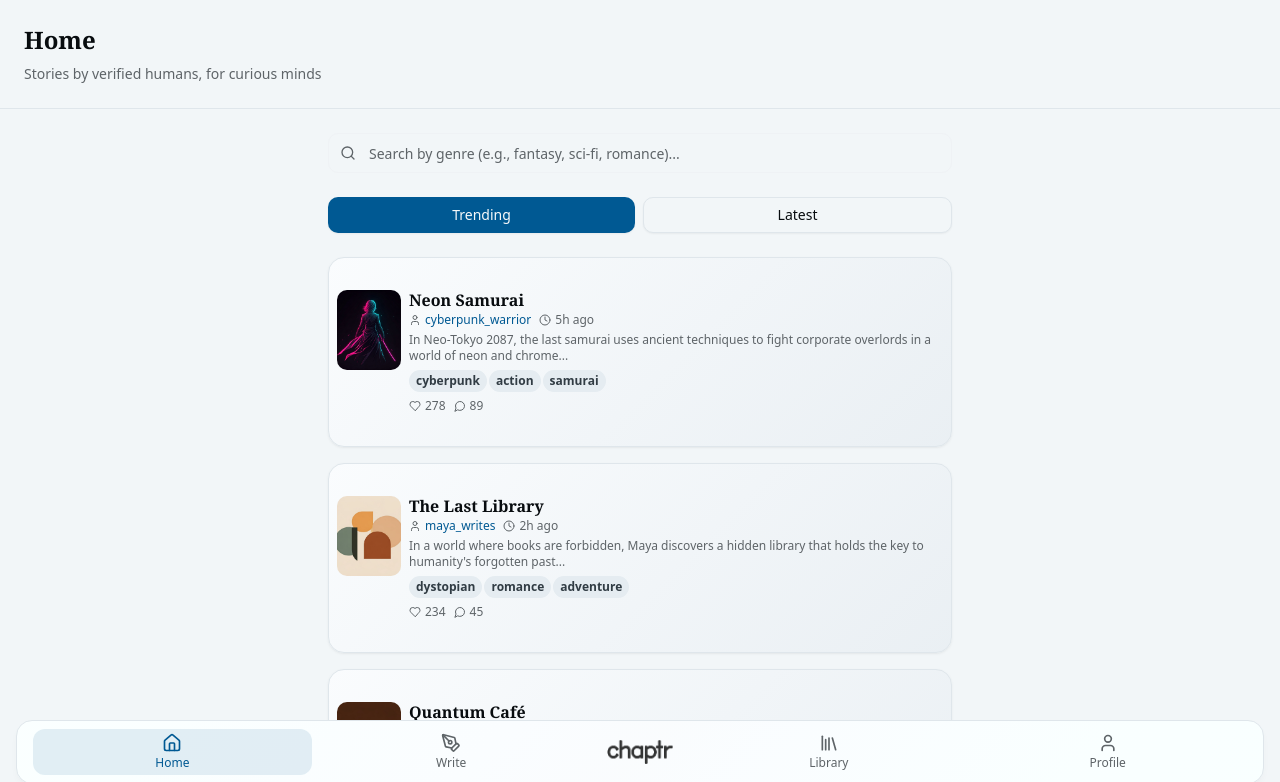
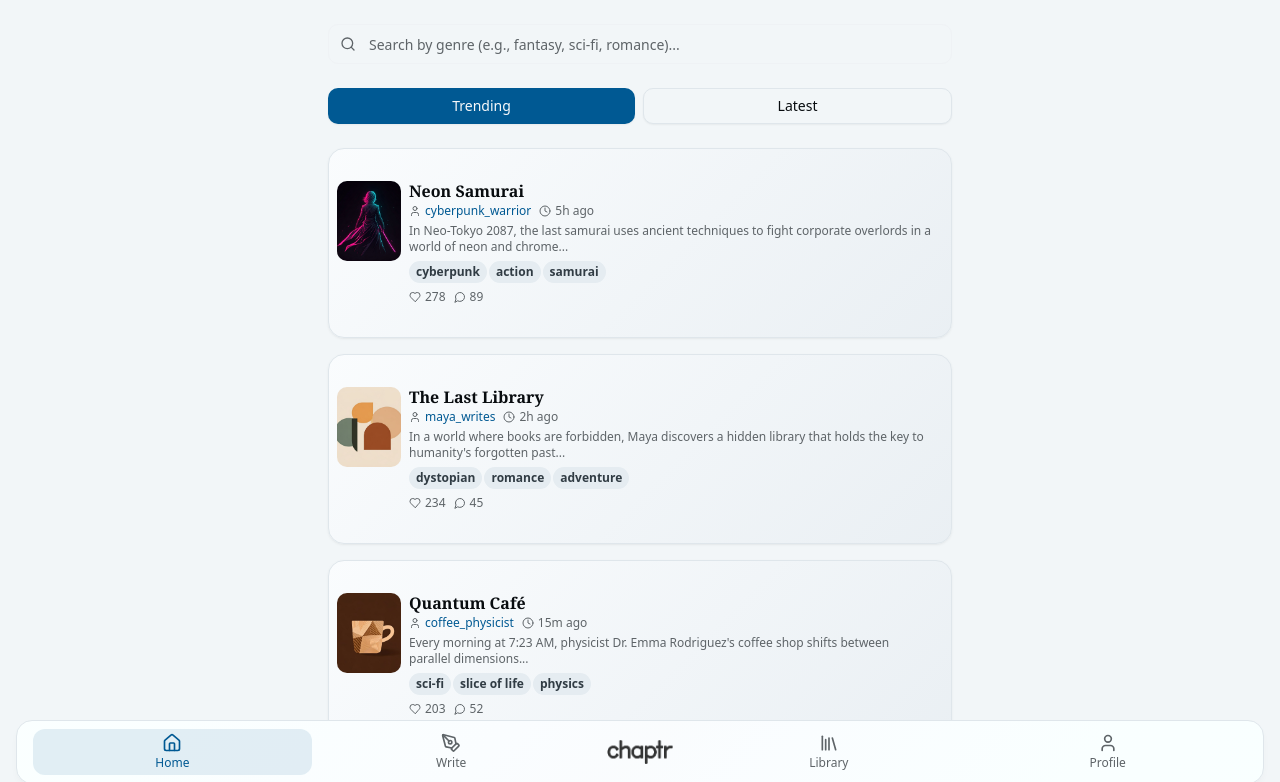
Before and after one commit to givenness/chaptr, a Next.js app: page / in a window 1280 px wide. Shown: the top 782 px of the page. Built offline with nearby package versions, Linux system fonts and the light colour scheme.

Commit message:
Remove header

```diff
--- a/components/home-feed.tsx
+++ b/components/home-feed.tsx
@@ -183,15 +183,7 @@ export function HomeFeed() {
 
   return (
     <div className="min-h-screen bg-background mini-app-nav-spacing safe-area-bottom">
-      {/* Header */}
-      <div className="sticky top-0 bg-background/95 backdrop-blur-sm border-b border-border z-10">
-        <div className="mini-app-padding py-6">
-          <h1 className="text-2xl font-serif font-bold">Home</h1>
-          <p className="text-sm text-muted-foreground mt-2">Stories by verified humans, for curious minds</p>
-        </div>
-      </div>
-
-      <div className="max-w-2xl mx-auto mini-app-padding" style={{ marginTop: '24px' }}>
+      <div className="max-w-2xl mx-auto mini-app-padding pt-6">
         <div className="relative mini-app-header-gap">
           <Search className="absolute left-3 top-1/2 transform -translate-y-1/2 h-4 w-4 text-muted-foreground" />
           <Input
--- a/components/library-page.tsx
+++ b/components/library-page.tsx
@@ -99,15 +99,7 @@ export function LibraryPage() {
 
   return (
     <div className="min-h-screen bg-background mini-app-nav-spacing safe-area-bottom">
-      {/* Header */}
-      <div className="sticky top-0 bg-background/95 backdrop-blur-sm border-b border-border z-10">
-        <div className="mini-app-padding py-6">
-          <h1 className="text-2xl font-serif font-bold">Your Library</h1>
-          <p className="text-sm text-muted-foreground mt-2">Your reading progress and followed authors</p>
-        </div>
-      </div>
-
-      <div className="max-w-2xl mx-auto mini-app-padding" style={{ marginTop: '24px' }}>
+      <div className="max-w-2xl mx-auto mini-app-padding pt-6">
         {/* Tabs */}
         <div className="flex gap-2 mini-app-header-gap">
           <Button
--- a/components/profile-page.tsx
+++ b/components/profile-page.tsx
@@ -91,14 +91,7 @@ export function ProfilePage() {
 
   return (
     <div className="min-h-screen bg-background mini-app-nav-spacing safe-area-bottom">
-      {/* Header */}
-      <div className="sticky top-0 bg-background/95 backdrop-blur-sm border-b border-border z-10">
-        <div className="flex items-center justify-between mini-app-padding py-6">
-          <h1 className="text-2xl font-serif font-bold">Profile</h1>
-        </div>
-      </div>
-
-      <div className="max-w-2xl mx-auto mini-app-padding" style={{ marginTop: '24px' }}>
+      <div className="max-w-2xl mx-auto mini-app-padding pt-6">
         {/* Profile Header */}
         <Card className="mini-app-header-gap">
           <CardContent className="mini-app-padding">
--- a/components/write-interface.tsx
+++ b/components/write-interface.tsx
@@ -220,15 +220,7 @@ export function WriteInterface() {
 
   return (
     <div className="min-h-screen bg-background mini-app-nav-spacing safe-area-bottom">
-      {/* Header */}
-      <div className="sticky top-0 bg-background/95 backdrop-blur-sm border-b border-border z-10">
-        <div className="mini-app-padding py-6">
-          <h1 className="text-2xl font-serif font-bold">Write</h1>
-          <p className="text-sm text-muted-foreground mt-2">Create and publish your stories</p>
-        </div>
-      </div>
-
-      <div className="max-w-2xl mx-auto mini-app-padding" style={{ marginTop: '24px' }}>
+      <div className="max-w-2xl mx-auto mini-app-padding pt-6">
         {/* Action buttons */}
         <div className="flex items-center justify-between mini-app-header-gap">
           <Link href="/" className="flex items-center gap-2 text-muted-foreground hover:text-foreground">
```
